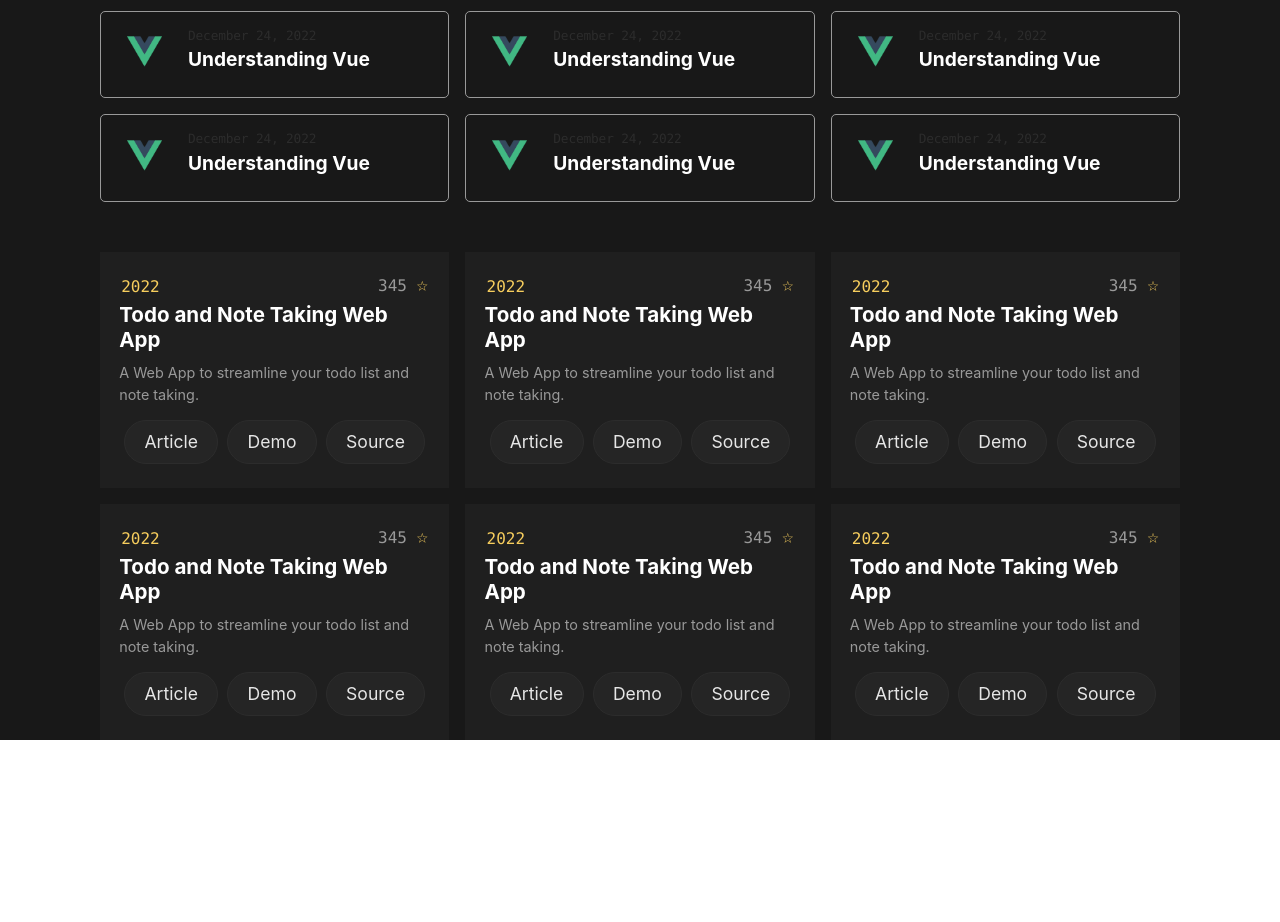
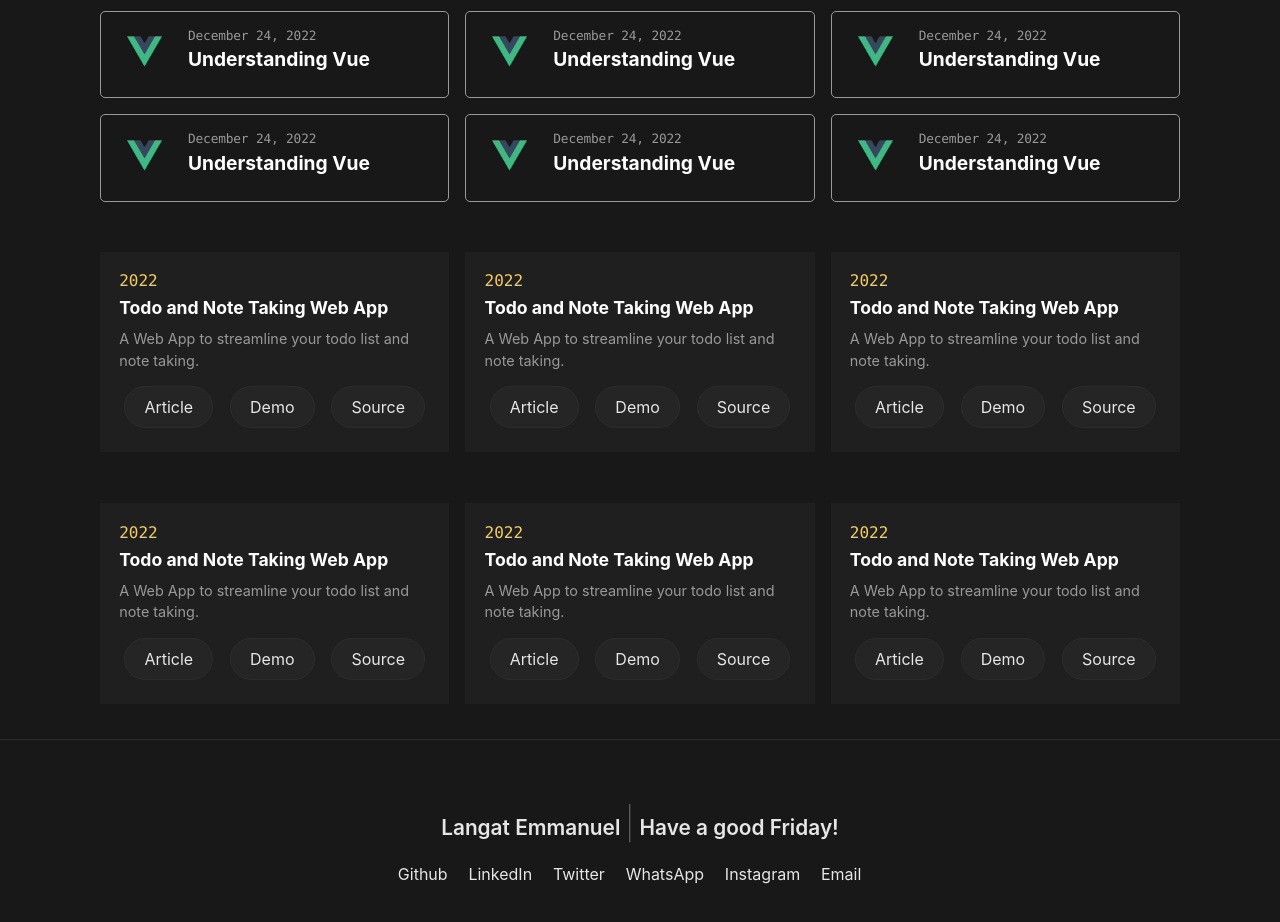
Before and after one commit to Manuel-kl/Manuel-portfolio, a Vue app: page / in a window 1280 px wide. Shown: the part 780-1702 px from the top of the page. Before the commit the page ends 1520 px from the top, so only its background shows below. Built offline with nearby package versions, Linux system fonts and the light colour scheme.

Commit message:
Finish working on the Homepage component

```diff
--- /dev/null
+++ b/src/components/FooterComponent.vue
@@ -0,0 +1,66 @@
+<template>
+  <div class="footer">
+    <div class="greetings">
+      <h3>Langat Emmanuel <span>|</span> Have a good {{ dayOfWeek }}!</h3>
+    </div>
+    <div class="contact-links">
+      <a href="#" onclick="event.preventDefault()">Github</a>
+      <a href="#" onclick="event.preventDefault()">LinkedIn</a>
+      <a href="#" onclick="event.preventDefault()">Twitter</a>
+      <a href="#" onclick="event.preventDefault()">WhatsApp</a>
+      <a href="#" onclick="event.preventDefault()">Instagram</a>
+      <a href="#" onclick="event.preventDefault()">Email</a>
+    </div>
+  </div>
+</template>
+<script>
+export default {
+  watch: {},
+  components: {},
+  props: {},
+  data() {
+    const day_of_the_week = { weekday: "long" };
+    return {
+      dayOfWeek: new Date().toLocaleDateString("en-US", day_of_the_week),
+    };
+  },
+  created() {},
+  methods: {},
+  mounted() {},
+};
+</script>
+<style lang='css' scoped>
+.footer {
+  display: flex;
+  flex-direction: column;
+  padding: 4rem;
+  gap: 1.25rem;
+  align-items: center;
+  border-top: 1px solid var(--border-color);
+}
+.footer .greetings {
+  color: var(--font-color-base);
+}
+.footer .greetings h3 {
+  font-size: 1.3rem;
+  font-family: var(--font-family-base);
+  font-weight: 600;
+}
+.footer .greetings span {
+  color: var(--font-color-muted);
+  font-size: 2rem;
+  font-weight: 100;
+}
+
+.footer a {
+  text-decoration: none;
+  color: var(--font-color-base);
+  padding-right: 1.3rem;
+  font-family: var(--font-family-base);
+  font-size: 1rem;
+}
+.footer a:hover {
+  text-decoration: underline;
+  text-decoration-thickness: 2px;
+}
+</style>
--- a/src/components/HomeComponent.vue
+++ b/src/components/HomeComponent.vue
@@ -133,9 +133,7 @@
       <div class="projects">
         <div class="star">
           <time>2022</time>
-          <a href="#" onclick="event.preventDefault()">
-            <p>345 <span>&#9734;</span></p>
-          </a>
+
         </div>
         <div class="pro-title">
           <a href="#" onclick="event.preventDefault()">
@@ -152,9 +150,7 @@
       <div class="projects">
         <div class="star">
           <time>2022</time>
-          <a href="#" onclick="event.preventDefault()">
-            <p>345 <span>&#9734;</span></p>
-          </a>
+
         </div>
         <div class="pro-title">
           <a href="#" onclick="event.preventDefault()">
@@ -171,9 +167,7 @@
       <div class="projects">
         <div class="star">
           <time>2022</time>
-          <a href="#" onclick="event.preventDefault()">
-            <p>345 <span>&#9734;</span></p>
-          </a>
+
         </div>
         <div class="pro-title">
           <a href="#" onclick="event.preventDefault()">
@@ -190,9 +184,7 @@
       <div class="projects">
         <div class="star">
           <time>2022</time>
-          <a href="#" onclick="event.preventDefault()">
-            <p>345 <span>&#9734;</span></p>
-          </a>
+
         </div>
         <div class="pro-title">
           <a href="#" onclick="event.preventDefault()">
@@ -209,9 +201,7 @@
       <div class="projects">
         <div class="star">
           <time>2022</time>
-          <a href="#" onclick="event.preventDefault()">
-            <p>345 <span>&#9734;</span></p>
-          </a>
+
         </div>
         <div class="pro-title">
           <a href="#" onclick="event.preventDefault()">
@@ -228,9 +218,7 @@
       <div class="projects">
         <div class="star">
           <time>2022</time>
-          <a href="#" onclick="event.preventDefault()">
-            <p>345 <span>&#9734;</span></p>
-          </a>
+
         </div>
         <div class="pro-title">
           <a href="#" onclick="event.preventDefault()">
@@ -245,11 +233,13 @@
         </div>
       </div>
     </section>
+    <footer-component/>
   </div>
 </template>
 <script>
+import FooterComponent from './FooterComponent.vue';
 export default {
-  components: {},
+  components: {FooterComponent},
   props: {},
   data() {
     return {};
@@ -319,7 +309,7 @@ export default {
 }
 
 .blog-list p {
-  color: var(--border-color);
+  color: var(--font-color-muted);
   font-size: 0.8rem;
   letter-spacing: -0.01rem;
   font-family: var(--font-family-monospace);
@@ -346,38 +336,26 @@ export default {
 .projects {
   display: flex;
   flex-direction: column;
-  color: white;
   background-color: var(--card-background-color);
   padding: 1.2rem;
+  margin-bottom: 35px;
+
 }
 
 .projects .star {
-  display: flex;
   font-family: var(--font-family-monospace);
-  flex-direction: row;
-  justify-content: space-between;
   align-items: center;
-  padding: 2px;
+  padding-bottom: 7px;
 }
-.projects .star span {
-  color: var(--star);
-  font-size: 1.2rem;
-}
-.projects .star a {
-  text-decoration: none;
-  padding-bottom: 2px;
-  color: var(--font-color-muted);
-  border-bottom: 2px solid var(--card-background-color);
-}
+
+
 .projects .star time {
   color: var(--star);
 }
-.projects .star a:hover {
-  border-bottom: 2px solid var(--font-color-heading);
-  padding-bottom: 2px;
-}
+
 .projects h3 {
   color: var(--font-color-heading);
+  font-size: 1.1rem;
 }
 .projects .pro-title h3:hover {
     text-decoration: underline;
@@ -413,8 +391,11 @@ export default {
     border: 1px solid var(--border-color);
     padding: 0.75rem 1.2rem;
     border-radius: 24px;
-    font-size: 1.1rem;
-    font-family: var(--font-family-nav);
+    font-size: 1rem;
+    font-family: var(--font-family-base);
     cursor: pointer;
 }
+.projects .links a button:hover{
+  border: 1px solid var(--font-color-muted);
+}
 </style>
```
